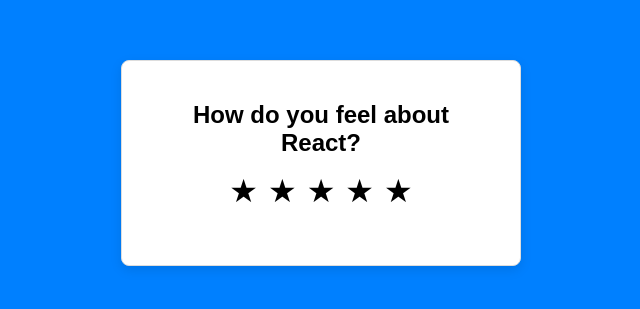
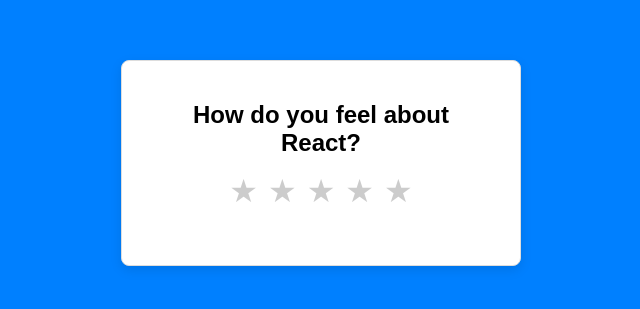
Before and after one commit to zieDoo/React-sandbox, a React (Vite) app in the folder Vite_Build_Setup/rating-ui/: page / in a window 1280 px wide. Shown: the part 237-546 px from the top of the page, without its empty margins (319-959 px from the left). Built offline with nearby package versions, Linux system fonts and the light colour scheme.

Commit message:
React Fundamentals - Component Composition - passing states from useState hook to child component

```diff
--- a/Vite_Build_Setup/rating-ui/src/components/Rating.jsx
+++ b/Vite_Build_Setup/rating-ui/src/components/Rating.jsx
@@ -19,6 +19,12 @@
           <Star
             key={star} // we have to put a key, to fix React warning for missing key for each child
             star={star} // passing star itself from map method.
+            // We need to have acces to rating and hover variables. (to our states)
+            // This is common: we have state from one component (rating/hover) those are state we create them with useStsate  hook. // you pass them into the child component as the prop. So that you can them acces it from within this child component:
+
+            rating={rating}
+            hover={hover}
+            color={color}
           />
           // <span
           //   onClick={() => setRating(star)}
--- a/Vite_Build_Setup/rating-ui/src/components/Star.jsx
+++ b/Vite_Build_Setup/rating-ui/src/components/Star.jsx
@@ -1,6 +1,13 @@
 // Accepting props from Rating component
-const Star = ({ star }) => {
-  return <span>{"\u2605"}</span>;
+const Star = ({ star, rating, hover, color }) => {
+  return (
+    <span
+      className="star"
+      style={{ color: star <= (hover || rating) ? color : "#ccc" }}
+    >
+      {"\u2605"}
+    </span>
+  );
 };
 
 export default Star;
```
